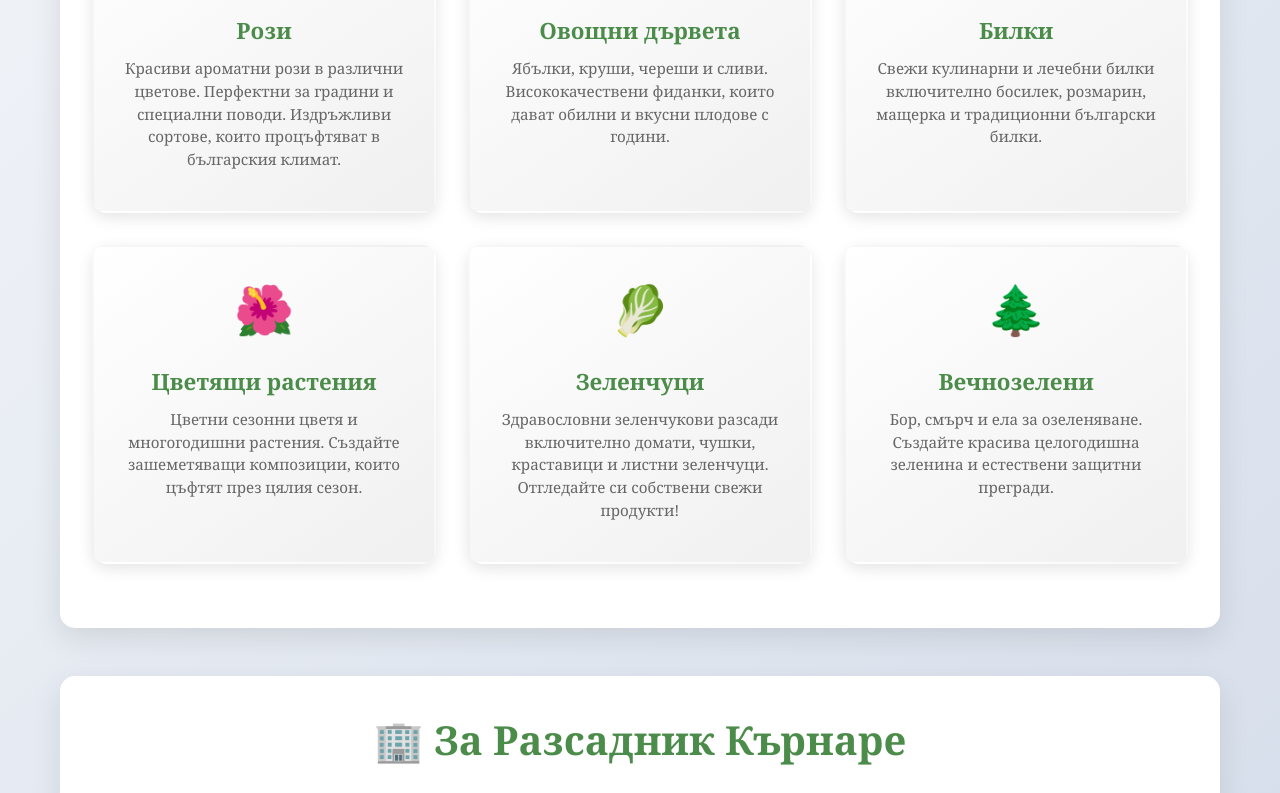
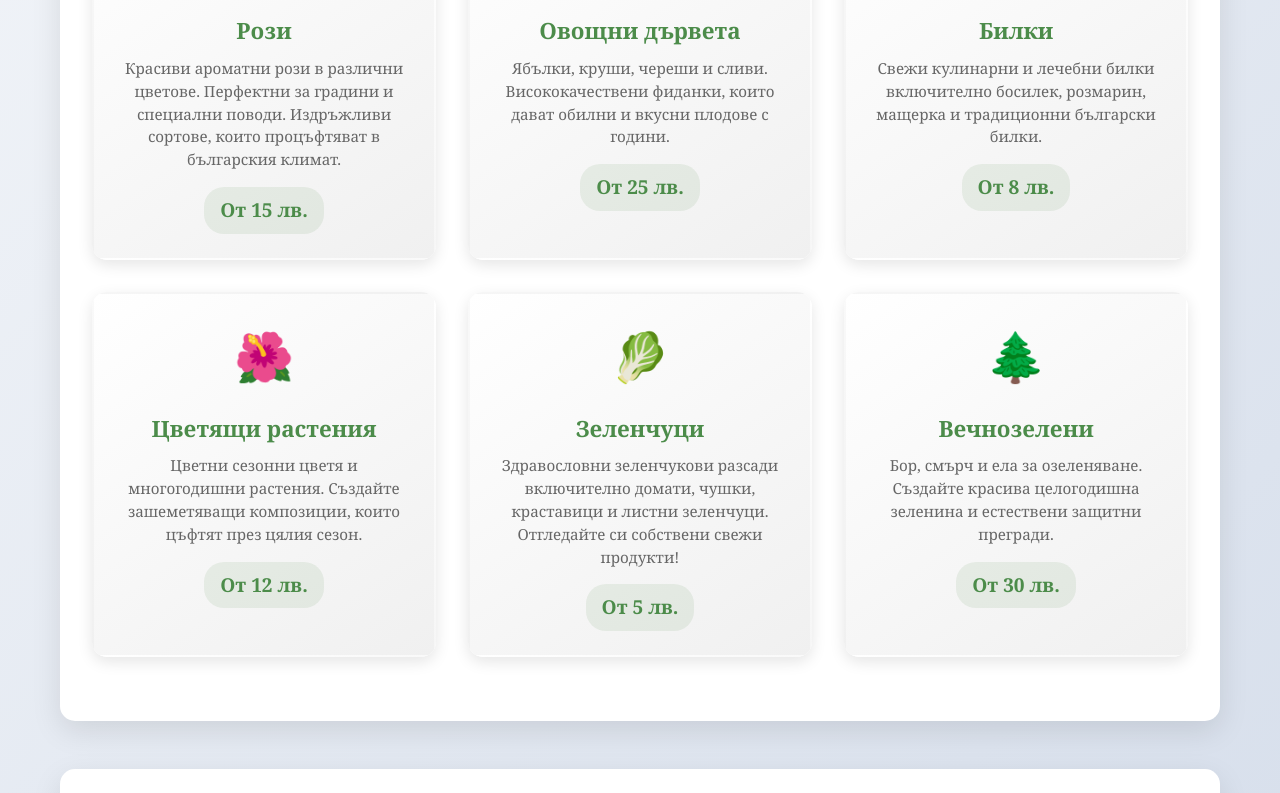
Before and after one commit to valiokarelov/nursery-karnare-website, a website: page index.html in a window 1280 px wide. Shown: the part 598-1391 px from the top of the page. Drawn offline with Linux system fonts and the light colour scheme.

Commit message:
Fix Bulgarian plant cards with clickable functionality and prices

```diff
--- a/index.html
+++ b/index.html
@@ -444,35 +444,41 @@
             <div class="lang-content active" id="plants-bg">
                 <h2>🌱 Нашите премиум растения</h2>
                 <div class="plants-grid">
-                    <div class="plant-card">
+                    <div class="plant-card" onclick="window.location.href='pages/roses.html'">
                         <span class="plant-icon">🌹</span>
                         <div class="plant-name">Рози</div>
                         <div class="plant-description">Красиви ароматни рози в различни цветове. Перфектни за градини и специални поводи. Издръжливи сортове, които процъфтяват в българския климат.</div>
+                        <div class="plant-price">От 15 лв.</div>
                     </div>
-                    <div class="plant-card">
+                    <div class="plant-card" onclick="window.location.href='pages/fruit-trees.html'">
                         <span class="plant-icon">🌳</span>
                         <div class="plant-name">Овощни дървета</div>
                         <div class="plant-description">Ябълки, круши, череши и сливи. Висококачествени фиданки, които дават обилни и вкусни плодове с години.</div>
+                        <div class="plant-price">От 25 лв.</div>
                     </div>
-                    <div class="plant-card">
+                    <div class="plant-card" onclick="window.location.href='pages/herbs.html'">
                         <span class="plant-icon">🌿</span>
                         <div class="plant-name">Билки</div>
                         <div class="plant-description">Свежи кулинарни и лечебни билки включително босилек, розмарин, мащерка и традиционни български билки.</div>
+                        <div class="plant-price">От 8 лв.</div>
                     </div>
-                    <div class="plant-card">
+                    <div class="plant-card" onclick="window.location.href='pages/flowering-plants.html'">
                         <span class="plant-icon">🌺</span>
                         <div class="plant-name">Цветящи растения</div>
                         <div class="plant-description">Цветни сезонни цветя и многогодишни растения. Създайте зашеметяващи композиции, които цъфтят през цялия сезон.</div>
+                        <div class="plant-price">От 12 лв.</div>
                     </div>
-                    <div class="plant-card">
+                    <div class="plant-card" onclick="window.location.href='pages/vegetables.html'">
                         <span class="plant-icon">🥬</span>
                         <div class="plant-name">Зеленчуци</div>
                         <div class="plant-description">Здравословни зеленчукови разсади включително домати, чушки, краставици и листни зеленчуци. Отгледайте си собствени свежи продукти!</div>
+                        <div class="plant-price">От 5 лв.</div>
                     </div>
-                    <div class="plant-card">
+                    <div class="plant-card" onclick="window.location.href='pages/evergreens.html'">
                         <span class="plant-icon">🌲</span>
                         <div class="plant-name">Вечнозелени</div>
                         <div class="plant-description">Бор, смърч и ела за озеленяване. Създайте красива целогодишна зеленина и естествени защитни прегради.</div>
+                        <div class="plant-price">От 30 лв.</div>
                     </div>
                 </div>
             </div>
```
